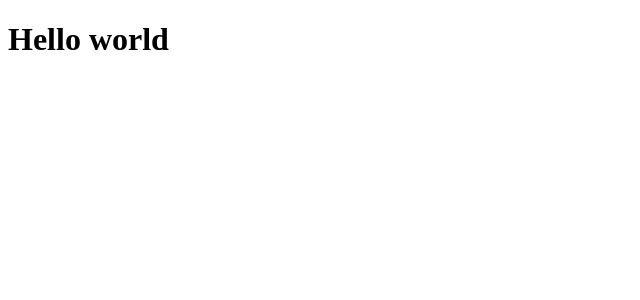
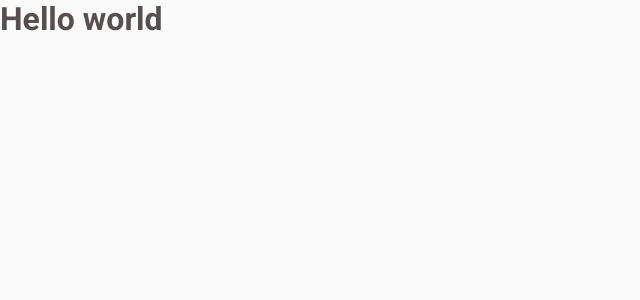
Before and after one commit to ysdor/desafio-coffee-delivery, a React (Vite) app: page / in a window 1280 px wide. Shown: the top 300 px of the page, without its empty margins (0-640 px from the left). Built offline with nearby package versions, Linux system fonts and the light colour scheme.

Commit message:
create global styles

```diff
--- a/index.html
+++ b/index.html
@@ -2,7 +2,13 @@
 <html lang="en">
   <head>
     <meta charset="UTF-8" />
+
+    <link rel="preconnect" href="https://fonts.googleapis.com" />
+    <link rel="preconnect" href="https://fonts.gstatic.com" crossorigin />
+
     <meta name="viewport" content="width=device-width, initial-scale=1.0" />
+
+    <link href="https://fonts.googleapis.com/css2?family=Baloo+2:wght@700;800&family=Roboto+Mono:wght@700&family=Roboto:wght@400;700&display=swap" rel="stylesheet" />
 
     <title>Desafio: Coffee Delivery</title>
   </head>
--- a/src/App.tsx
+++ b/src/App.tsx
@@ -1,11 +1,14 @@
 import { ThemeProvider } from 'styled-components'
 
 import { defaultTheme } from './styles/themes/default'
+import { GlobalStyle } from './styles/global'
 
 export function App() {
   return (
     <ThemeProvider theme={defaultTheme}>
       <h1>Hello world</h1>
+
+      <GlobalStyle />
     </ThemeProvider>
   )
 }
--- /dev/null
+++ b/src/styles/global.ts
@@ -0,0 +1,25 @@
+import { createGlobalStyle } from 'styled-components'
+
+export const GlobalStyle = createGlobalStyle`
+  *, *::before, *::after {
+    margin: 0;
+    padding: 0;
+    box-sizing: border-box;
+  }
+
+  body {
+    background-color: ${(props) => props.theme.background};
+    color: ${(props) => props.theme['base-text']};
+    -webkit-font-smoothing: antialiased;
+  }
+
+  body, input, button {
+    font-family: 'Roboto', sans-serif;
+    font-weight: 400;
+    font-size: 1rem;
+  }
+
+  button {
+    cursor: pointer;
+  }
+`
```
